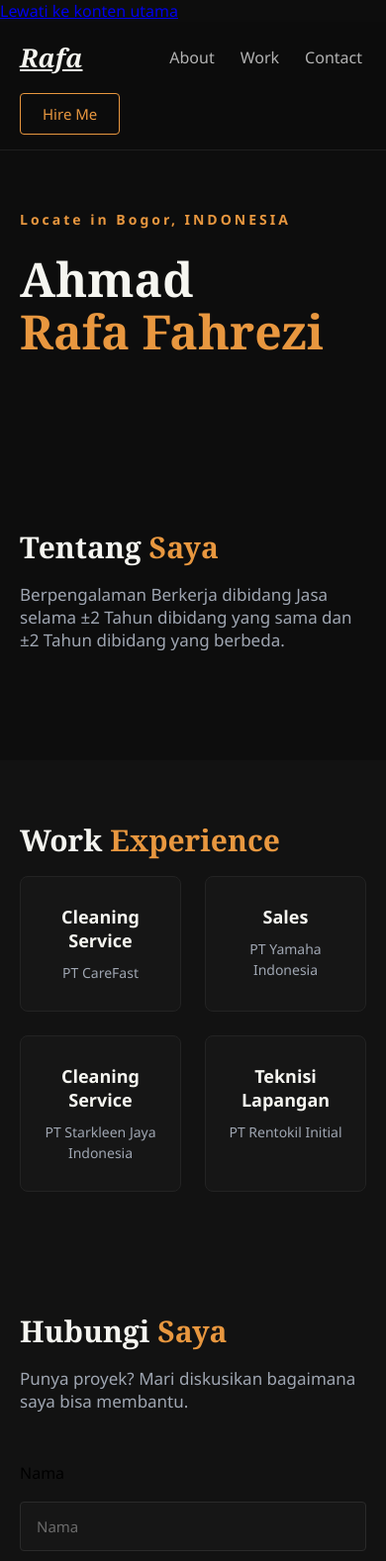
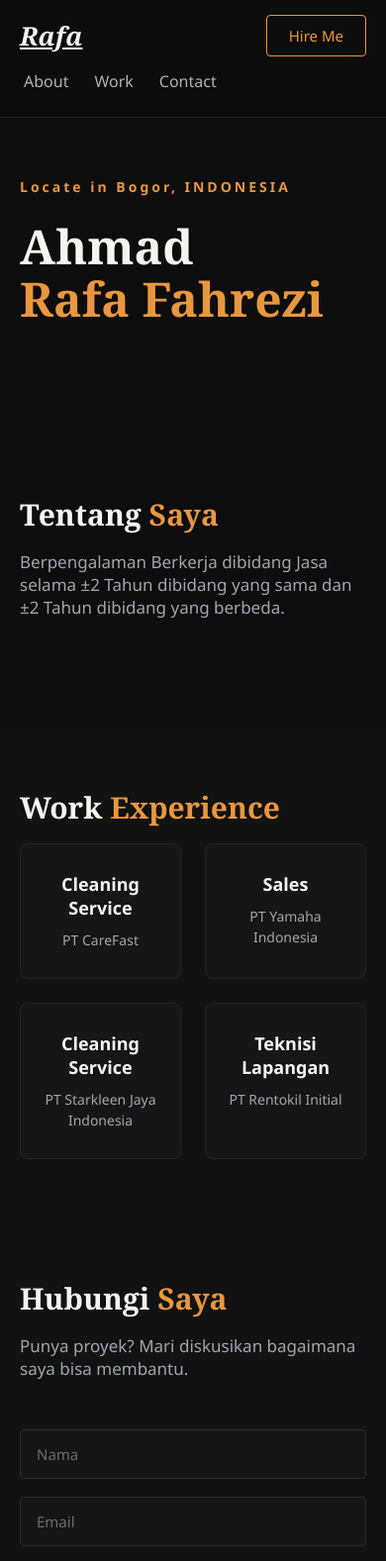
Before and after one commit to fahrezi0272-commits/wad03-26120300002, a plain HTML site: page Profil Rafa/index.html in a window 390 px wide. Shown: the top 1577 px of the page at 99% size. Drawn offline with Linux system fonts and the light colour scheme.

Commit message:
Revisi 6; perbaikan style navbar

```diff
--- a/Profil Rafa/style.css
+++ b/Profil Rafa/style.css
@@ -104,6 +104,45 @@ body {
   color: #0d0d0d;
 }
 
+/* Skip link for accessibility */
+.skip-link {
+  position: absolute;
+  left: 16px;
+  top: -100px;
+  z-index: 200;
+  padding: 12px 18px;
+  background-color: #e8973f;
+  color: #0d0d0d;
+  font-weight: 600;
+  text-decoration: none;
+  border-radius: 4px;
+}
+
+.skip-link:focus {
+  top: 16px;
+}
+
+main:focus {
+  outline: none;
+}
+
+/* Visually hidden class for screen readers */
+.sr-only {
+  position: absolute;
+  width: 1px;
+  height: 1px;
+  margin: -1px;
+  padding: 0;
+  overflow: hidden;
+  clip: rect(0, 0, 0, 0);
+  white-space: nowrap;
+  border: 0;
+}
+
+section[id] {
+  scroll-margin-top: 90px;
+}
+
 /* Hero section */
 .hero {
   padding: 100px 60px 120px;
@@ -181,7 +220,7 @@ body {
 }
 
 .section.alt > * {
-  max-width: 1100px;
+  max-width: 980px;
   margin-left: auto;
   margin-right: auto;
 }
@@ -291,6 +330,10 @@ body {
 }
 
 @media (max-width: 768px) {
+  section[id] {
+    scroll-margin-top: 130px;
+  }
+
   .navbar {
     flex-wrap: wrap;
     padding: 15px 20px;
@@ -299,6 +342,15 @@ body {
 
   .nav-links {
     gap: 18px;
+  }
+
+  .navbar nav {
+    order: 3;
+    width: 100%;
+  }
+
+  .navbar {
+    gap: 4px 15px;
   }
 
   .hero {
```
